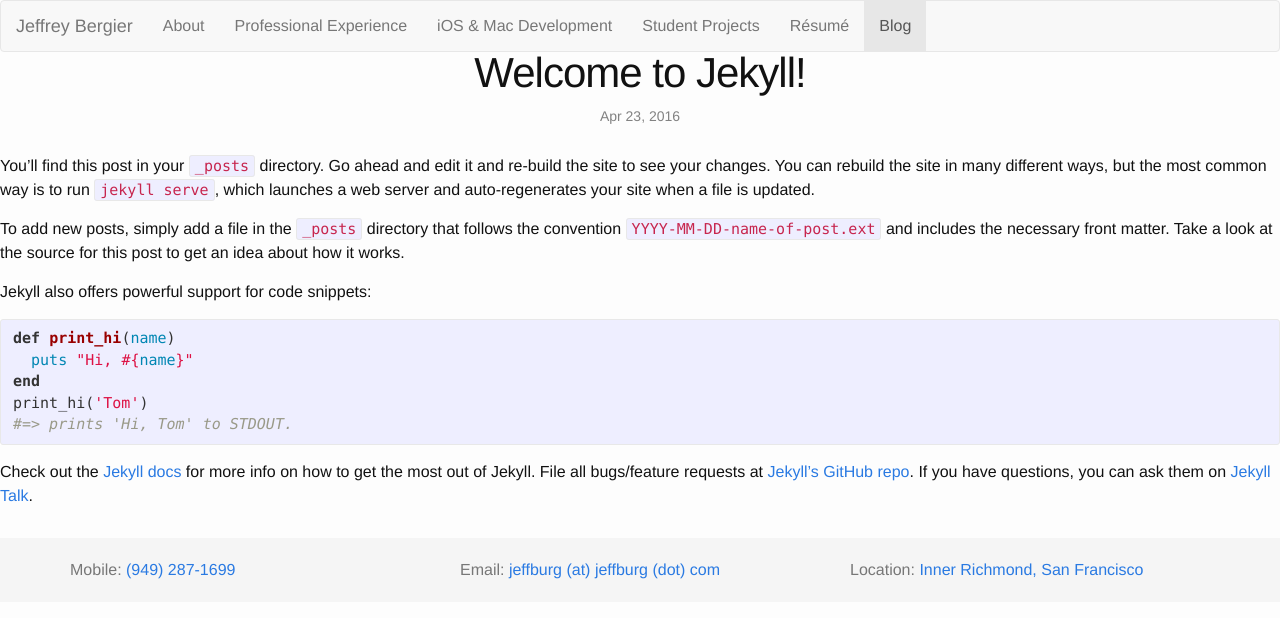
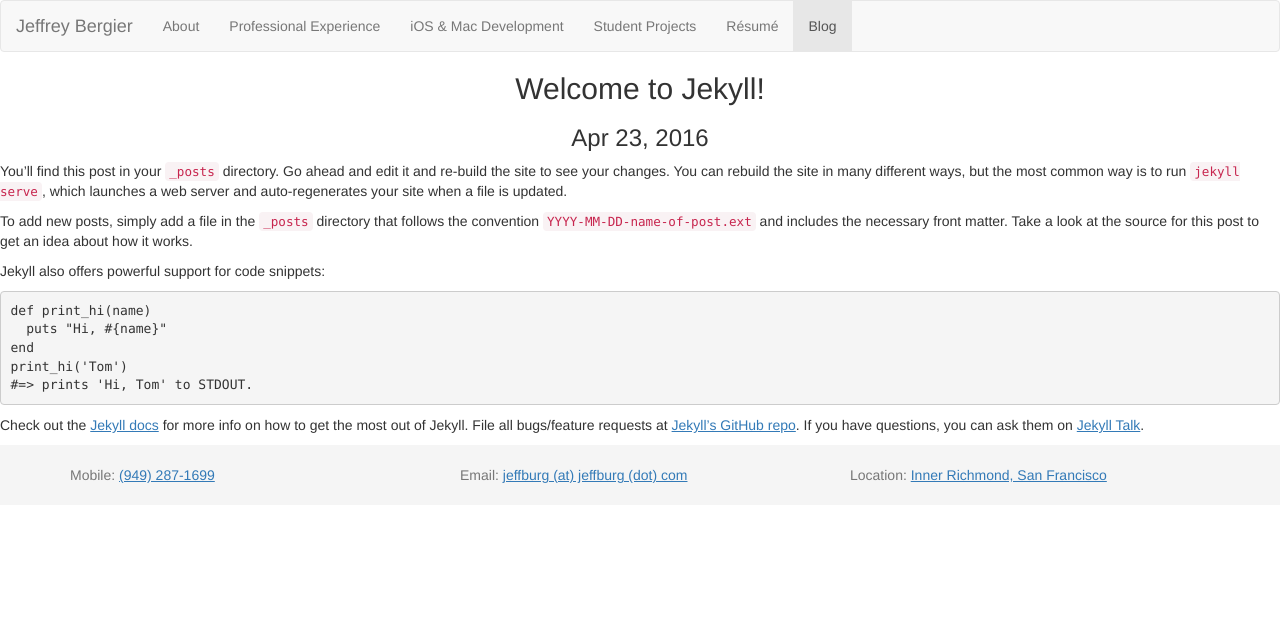
Before and after one commit to jeffreybergier/PortfolioSite, a Jekyll site: the page built from PortfolioSite/_posts/2016-04-23-welcome-to-jekyll.markdown, in a window 1280 px wide. Shown: the top 618 px of the page. Built offline with Jekyll 4.4.1, drawn with Linux system fonts in a browser that asks for light colours.

Commit message:
ready to start importing content
Signed-off-by: Jeffrey Bergier <jeffburg@jeffburg.com>

```diff
--- a/PortfolioSite/_includes/blog_head_addon.html
+++ b/PortfolioSite/_includes/blog_head_addon.html
@@ -1,6 +1,6 @@
   <title>{% if page.title %}{{ page.title | escape }}{% else %}{{ site.title | escape }}{% endif %}</title>
   <meta name="description" content="{% if page.excerpt %}{{ page.excerpt | strip_html | strip_newlines | truncate: 160 }}{% else %}{{ site.description }}{% endif %}">
 
-  <link rel="stylesheet" href="{{ "/css/main.css" | prepend: site.baseurl }}">
+  <link rel="stylesheet" href="{{ "/css/blog.css" | prepend: site.baseurl }}">
   <link rel="canonical" href="{{ page.url | replace:'index.html','' | prepend: site.baseurl | prepend: site.url }}">
   <link rel="alternate" type="application/rss+xml" title="{{ site.title }}" href="{{ "/feed.xml" | prepend: site.baseurl | prepend: site.url }}">
--- a/PortfolioSite/_posts/2014-07-06-Tip-Calculator-on-NeXT-Cube.markdown
+++ b/PortfolioSite/_posts/2014-07-06-Tip-Calculator-on-NeXT-Cube.markdown
@@ -6,7 +6,7 @@
 tags: Objective-C, NeXTSTEP, NeXT Cube, Tip Calculator
 ---
 
-<video class="cartwheel" poster="cocoaassets/cartwheelvideoplaceholder.png" autoplay="" loop="">
+<video class="cartwheel" poster="{{ site.baseurl }}/assets/2014-07-06-Tip-Calculator-on-NeXT-Cube-02.jpg" controls="">
 	<source src="{{ site.baseurl }}/assets/2014-07-06-Tip-Calculator-on-NeXT-Cube-01.mp4" type="video/mp4">
 		Unfortunately, your browser does not support the video tag.
 		<a href="{{ site.baseurl }}/assets/2014-07-06-Tip-Calculator-on-NeXT-Cube-01.mp4">Click to download the video.</a>
```
Also changed, not shown: PortfolioSite/assets/2014-07-06-Tip-Calculator-on-NeXT-Cube-02.jpg (added), PortfolioSite/css/blog.css (renamed from PortfolioSite/css/main.scss).
